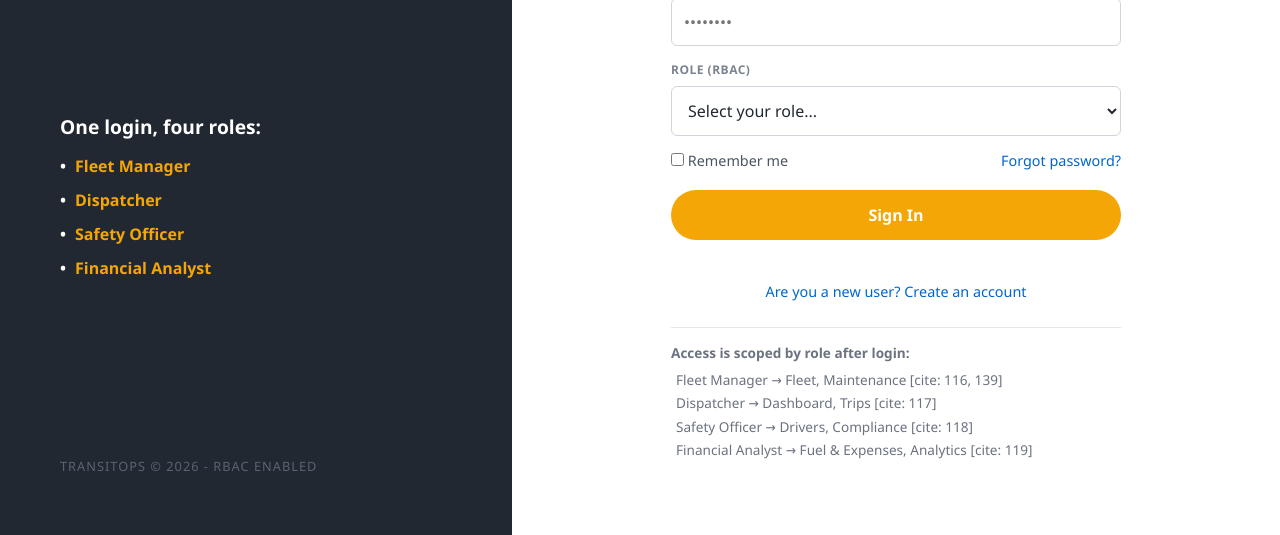
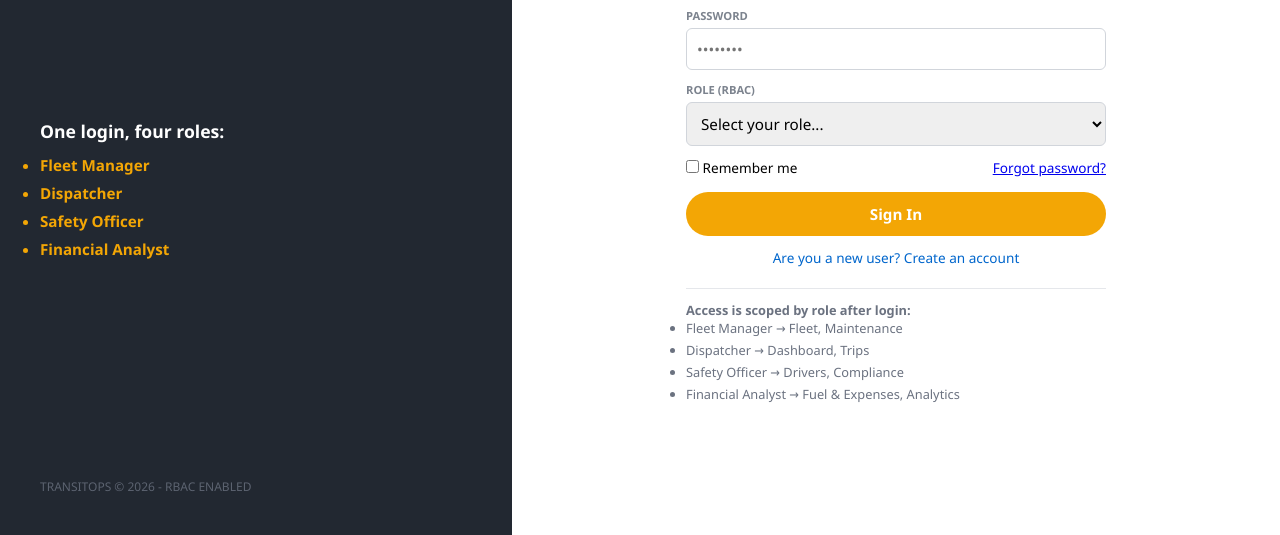
Before and after one commit to shrii-arch/Hackathon-odoo, a plain HTML site: page index.html in a window 1280 px wide. Shown: the part 265-800 px from the top of the page. Drawn offline with Linux system fonts and the light colour scheme.

Commit message:
Fixed layout constraint overflows using strict body viewport clipping and optimized element paddings to maintain header visibility during login validation states

```diff
--- a/index.html
+++ b/index.html
@@ -35,7 +35,7 @@
 
                 <div id="error-message" class="error-banner" style="display: none;">
                     <span id="error-text">✖ Invalid credentials.</span>
-                    <strong id="lock-warning"></strong>
+                    <span id="lock-warning" style="display: block; font-weight: bold; margin-top: 4px;"></span>
                 </div>
 
                 <form id="login-form">
@@ -77,10 +77,10 @@
                 <div class="scoped-info">
                     <p><strong>Access is scoped by role after login:</strong></p>
                     <ul>
-                        <li>Fleet Manager → Fleet, Maintenance [cite: 116, 139]</li>
-                        <li>Dispatcher → Dashboard, Trips [cite: 117]</li>
-                        <li>Safety Officer → Drivers, Compliance [cite: 118]</li>
-                        <li>Financial Analyst → Fuel & Expenses, Analytics [cite: 119]</li>
+                        <li>Fleet Manager → Fleet, Maintenance</li>
+                        <li>Dispatcher → Dashboard, Trips</li>
+                        <li>Safety Officer → Drivers, Compliance</li>
+                        <li>Financial Analyst → Fuel & Expenses, Analytics</li>
                     </ul>
                 </div>
             </div>
--- a/script.js
+++ b/script.js
@@ -11,14 +11,10 @@ document.addEventListener('DOMContentLoaded', function() {
     const formSubtitle = document.getElementById('form-subtitle');
     const rememberRow = document.getElementById('remember-row');
 
-    // Track login failures locally in this session
     let failedAttempts = 0;
-    const maxAttempts = 5; // [cite 121]
-
-    // Flag to manage whether we are looking at Login or Register mode
+    const maxAttempts = 5;
     let isRegisterMode = false;
 
-    // Core Seed Accounts Array [cite: 121, 122]
     let testAccounts = [
         { email: 'manager@transitops.in', password: 'password123', role: 'Fleet Manager' },
         { email: 'dispatcher@transitops.in', password: 'password123', role: 'Dispatcher' },
@@ -26,12 +22,9 @@ document.addEventListener('DOMContentLoaded', function() {
         { email: 'finance@transitops.in', password: 'password123', role: 'Financial Analyst' }
     ];
 
-    // Toggle Mode Logic (Login vs Register Switcher)
     toggleAuthMode.addEventListener('click', function(e) {
         e.preventDefault();
         isRegisterMode = !isRegisterMode;
-
-        // Reset warnings when switching views
         errorMessage.style.display = 'none';
 
         if (isRegisterMode) {
@@ -39,7 +32,7 @@ document.addEventListener('DOMContentLoaded', function() {
             formSubtitle.innerText = "Register your credentials into the platform database";
             btnSubmit.innerText = "Register & Save";
             toggleAuthMode.innerText = "Already have an account? Sign In";
-            rememberRow.style.display = "none"; // Hide remember me row on sign up
+            rememberRow.style.display = "none";
         } else {
             formTitle.innerText = "Sign in to your account";
             formSubtitle.innerText = "Enter your credentials to continue";
@@ -49,7 +42,6 @@ document.addEventListener('DOMContentLoaded', function() {
         }
     });
 
-    // Form Submission Processing
     loginForm.addEventListener('submit', function(e) {
         e.preventDefault();
 
@@ -57,31 +49,27 @@ document.addEventListener('DOMContentLoaded', function() {
         const enteredPassword = document.getElementById('password').value;
         const selectedRole = document.getElementById('role').value;
 
-        // --- MODE 1: REGISTER NEW USER ---
         if (isRegisterMode) {
-            // Check if user already exists
             const existingUser = testAccounts.find(account => account.email === enteredEmail);
 
             if (existingUser) {
-                errorText.innerText = "✖ Account already exists with this email.";
+                errorText.innerText = "✖ Account already exists.";
                 lockWarning.innerText = "";
                 errorMessage.style.display = 'block';
                 return;
             }
 
-            // Append new registration object directly to our active array list
             testAccounts.push({
                 email: enteredEmail,
                 password: enteredPassword,
                 role: selectedRole
             });
 
-            alert('Registration Successful! Account created for ' + selectedRole + '. Switching to Login.');
-            toggleAuthMode.click(); // Programmatically click to switch back to login mode
+            alert('Registration Successful! Switching to Login.');
+            toggleAuthMode.click();
             return;
         }
 
-        // --- MODE 2: SIGN IN HANDLING ---
         const matchedUser = testAccounts.find(function(account) {
             return account.email === enteredEmail &&
                    account.password === enteredPassword &&
@@ -90,7 +78,7 @@ document.addEventListener('DOMContentLoaded', function() {
 
         if (matchedUser) {
             errorMessage.style.display = 'none';
-            failedAttempts = 0; // Reset counter on success
+            failedAttempts = 0;
 
             const sessionData = {
                 userEmail: matchedUser.email,
@@ -99,30 +87,25 @@ document.addEventListener('DOMContentLoaded', function() {
             };
 
             localStorage.setItem('transitops_session', JSON.stringify(sessionData));
-            alert('Login Successful! Welcome to the ' + matchedUser.role + ' Panel.');
+            alert('Login Successful! Welcome.');
             window.location.href = 'dashboard.html';
 
         } else {
-            // Increment failed entry attempts counter
             failedAttempts++;
             const remaining = maxAttempts - failedAttempts;
-
             errorMessage.style.display = 'block';
 
             if (failedAttempts >= maxAttempts) {
-                // Lock down state
                 errorText.innerText = "✖ Account locked due to 5 failed attempts.";
-                lockWarning.innerText = " Please contact your system admin.";
+                lockWarning.innerText = "Please contact your system admin.";
 
-                // Disable all form field operations
                 document.getElementById('email').disabled = true;
                 document.getElementById('password').disabled = true;
                 document.getElementById('role').disabled = true;
                 btnSubmit.disabled = true;
             } else {
-                // Show dynamic countdown warning
                 errorText.innerText = "✖ Invalid credentials.";
-                lockWarning.innerText = " Warning: " + remaining + " more attempts remaining before account lock.";
+                lockWarning.innerText = "Warning: " + remaining + " more attempts remaining.";
             }
         }
     });
--- a/styles.css
+++ b/styles.css
@@ -1,4 +1,3 @@
-/* Basic Reset */
 * {
     margin: 0;
     padding: 0;
@@ -8,220 +7,162 @@
 
 body, html {
     height: 100%;
+    max-height: 100vh;
+    overflow: hidden; /* Strictly locks out accidental window scrolling */
     background-color: #f8f9fa;
 }
 
-/* Split-screen container layout */
 .auth-container {
     display: flex;
     height: 100vh;
     width: 100vw;
 }
 
-/* Left Dark Side Panel */
 .auth-sidebar {
     width: 40%;
     background-color: #222831;
     color: #ffffff;
-    padding: 60px;
+    padding: 40px; /* Reduced to balance space */
     display: flex;
     flex-direction: column;
     justify-content: space-between;
 }
 
 .logo-box {
-    width: 50px;
-    height: 50px;
+    width: 45px;
+    height: 45px;
     background-color: #f3a605;
-    margin-bottom: 20px;
+    margin-bottom: 15px;
     border-radius: 4px;
 }
 
 .logo-section h1 {
-    font-size: 2.5rem;
+    font-size: 2.2rem;
     font-weight: 600;
 }
 
 .logo-section p {
     color: #a0a5b0;
     margin-top: 5px;
+    font-size: 0.9rem;
 }
 
 .info-section h3 {
-    font-size: 1.2rem;
-    margin-bottom: 15px;
-    color: #ffffff;
-}
-
-.info-section ul {
-    list-style: none;
+    font-size: 1.1rem;
+    margin-bottom: 12px;
 }
 
 .info-section li {
-    margin-bottom: 12px;
+    margin-bottom: 8px;
     color: #f3a605;
     font-weight: bold;
-    padding-left: 15px;
-    position: relative;
-}
-
-.info-section li::before {
-    content: "•";
-    position: absolute;
-    left: 0;
-    color: #ffffff;
+    font-size: 0.95rem;
 }
 
 .footer-text {
-    font-size: 0.8rem;
+    font-size: 0.75rem;
     color: #5c6370;
-    letter-spacing: 1px;
 }
 
-/* Right Light Side Form Panel */
 .auth-form-panel {
     width: 60%;
     background-color: #ffffff;
     display: flex;
     justify-content: center;
     align-items: center;
-    padding: 30px 40px;
+    padding: 20px 40px; /* Compact padding to push items inward */
 }
 
 .form-wrapper {
     width: 100%;
-    max-width: 450px;
+    max-width: 420px;
 }
 
 .form-wrapper h2 {
-    font-size: 1.8rem;
+    font-size: 1.7rem;
     color: #222831;
 }
 
 .subtitle {
     color: #7c838e;
-    margin-bottom: 20px;
-    font-size: 0.9rem;
+    margin-bottom: 15px;
+    font-size: 0.85rem;
 }
 
-/* Forms and Inputs styling */
 .input-group {
-    margin-bottom: 15px;
+    margin-bottom: 12px; /* Very tight spacing footprint */
 }
 
 .input-group label {
     display: block;
-    font-size: 0.75rem;
+    font-size: 0.7rem;
     font-weight: bold;
     color: #7c838e;
-    margin-bottom: 8px;
-    letter-spacing: 0.5px;
+    margin-bottom: 5px;
 }
 
 .input-group input, .input-group select {
     width: 100%;
-    padding: 12px;
+    padding: 10px;
     border: 1px solid #d1d5db;
     border-radius: 6px;
-    font-size: 1rem;
-    color: #222831;
-    outline: none;
-    background-color: #ffffff;
-}
-
-.input-group input:focus, .input-group select:focus {
-    border-color: #f3a605;
+    font-size: 0.95rem;
 }
 
 .form-options {
     display: flex;
     justify-content: space-between;
     align-items: center;
-    font-size: 0.9rem;
-    margin-bottom: 20px;
+    font-size: 0.85rem;
+    margin-bottom: 15px;
 }
 
-.checkbox-container {
-    color: #4b5563;
+.btn-signin {
+    width: 100%;
+    padding: 12px;
+    background-color: #f3a605;
+    color: #ffffff;
+    border: none;
+    border-radius: 25px;
+    font-size: 0.95rem;
+    font-weight: bold;
     cursor: pointer;
 }
 
-.forgot-link {
+.toggle-container {
+    text-align: center;
+    margin-top: 10px;
+}
+
+.toggle-container a {
+    font-size: 0.85rem;
     color: #0066cc;
     text-decoration: none;
 }
 
-.forgot-link:hover {
-    text-decoration: underline;
-}
-
-/* Action button matches mockup color primary */
-.btn-signin {
-    width: 100%;
-    padding: 14px;
-    background-color: #f3a605;
-    color: #ffffff;
-    border: none;
-    border-radius: 25px;
-    font-size: 1rem;
-    font-weight: bold;
-    cursor: pointer;
-    margin-bottom: 25px;
-    transition: background 0.2s ease;
-}
-
-.btn-signin:hover {
-    background-color: #d99404;
-}
-
-/* Error message styling box */
+/* Compact Error Box styling */
 .error-banner {
     background-color: #fee2e2;
     border: 1px dashed #ef4444;
     color: #b91c1c;
-    padding: 12px;
+    padding: 8px 12px;
     border-radius: 6px;
-    margin-bottom: 20px;
-    font-size: 0.9rem;
+    margin-bottom: 15px;
+    font-size: 0.85rem;
 }
 
-/* Lower help text matching wireframe notes */
 .scoped-info {
-    margin-top: 25px;
+    margin-top: 20px;
     border-top: 1px solid #e5e7eb;
-    padding-top: 15px;
-    font-size: 0.85rem;
+    padding-top: 12px;
+    font-size: 0.8rem;
     color: #6b7280;
-    line-height: 1.4;
-}
-
-.scoped-info ul {
-    margin-top: 8px;
-    list-style-type: none;
-    padding-left: 5px;
 }
 
 .scoped-info li {
     margin-bottom: 4px;
 }
-/* Styling for the New User toggle link */
-.toggle-container {
-    text-align: center;
-    margin-top: 15px;
-}
 
-.toggle-container a {
-    font-size: 0.9rem;
-    color: #0066cc;
-    text-decoration: none;
-    font-weight: 500;
-}
-
-.toggle-container a:hover {
-    text-decoration: underline;
-}
-
-/* Disabled input state when an account gets locked out */
 input:disabled, select:disabled, button:disabled {
     background-color: #f3f4f6;
     color: #9ca3af;
```
